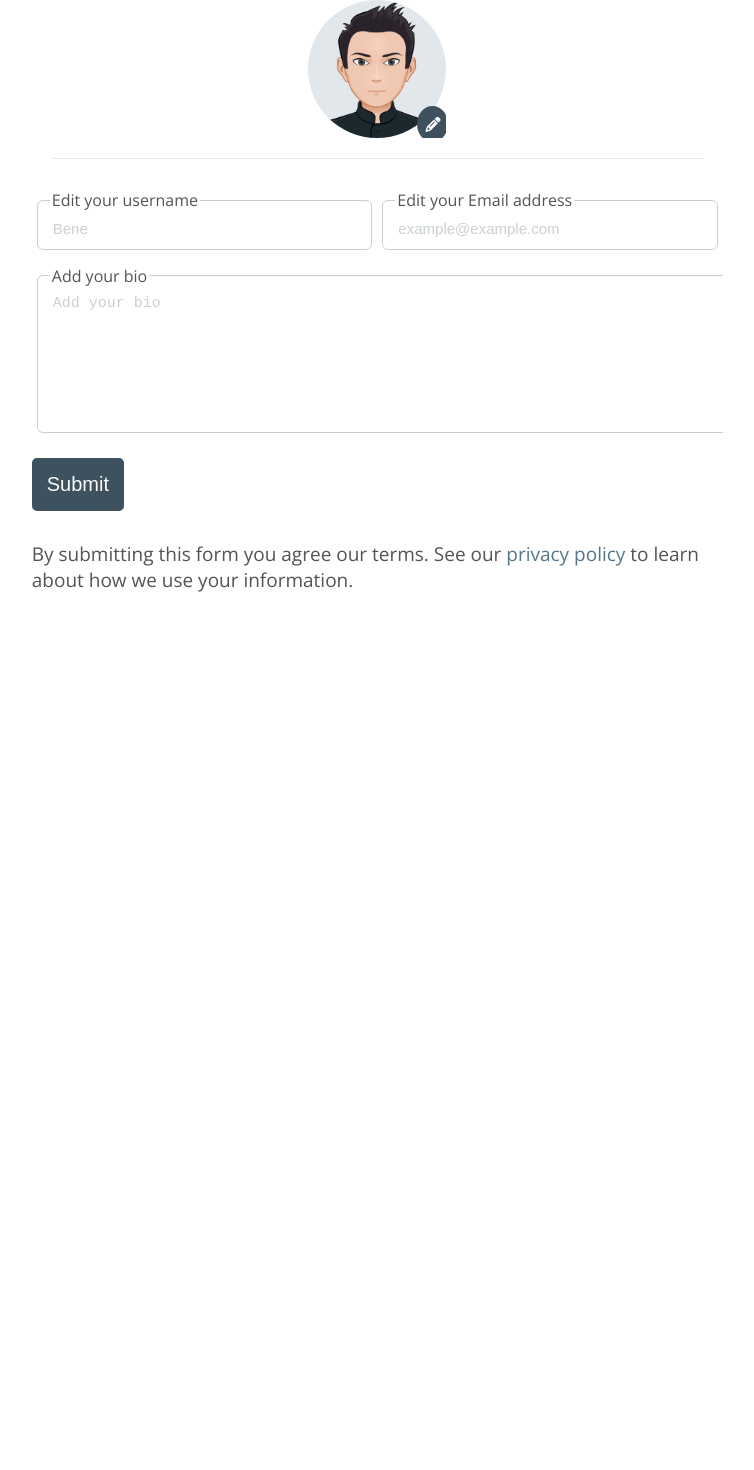
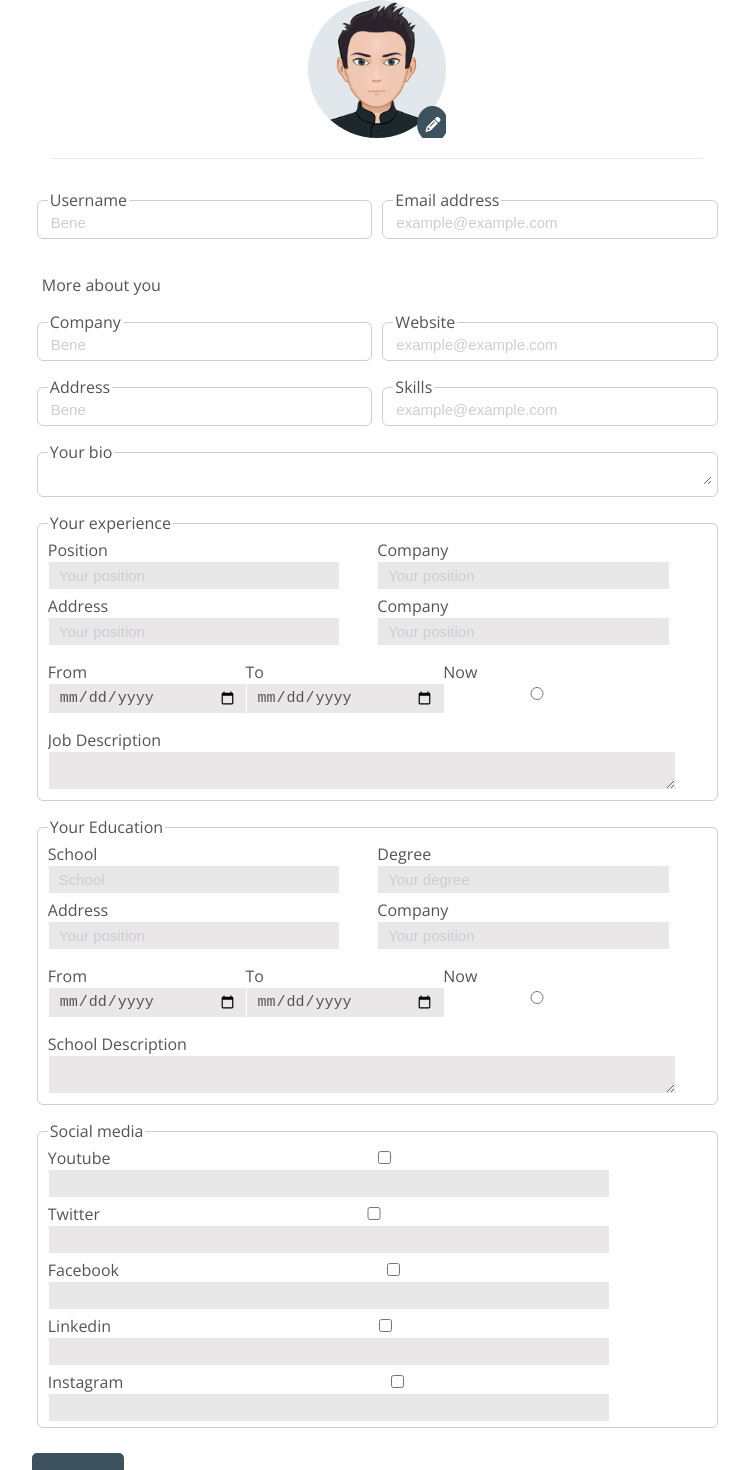
Before and after one commit to Jaman-dedy/peace360-frontend, a React (Create React App) app: page /editProfile in a window 1280 px wide. Shown: the part 211-1681 px from the top of the page, without its empty margins (301-1055 px from the left). Before the commit the page ends 814 px from the top, so only its background shows below. Built offline with nearby package versions, Linux system fonts and the light colour scheme.

Commit message:
Add more field in edit Profile page

```diff
--- a/src/components/Profile/EditProfile/EditProfile.js
+++ b/src/components/Profile/EditProfile/EditProfile.js
@@ -1,9 +1,20 @@
 import React, { Component } from 'react';
+import TextareaAutosize from 'react-textarea-autosize';
 import './EditProfile.scss';
 import Layout from '../../Menu/Toolbar/Toolbar';
 import avatar from '../../../assets/images/avatar.jpg';
-
+import { NavLink } from 'react-router-dom';
 class EditProfile extends Component {
+  state = {
+    displayMore: true,
+    displayExperience: true,
+    displayEducation: true,
+    displaySocial: true
+  };
+  onDisplayMore = () => {};
+  onDisplayExperience = () => {};
+  onDisplayEducation = () => {};
+  onDisplaySocial = () => {};
   render() {
     return (
       <div>
@@ -12,13 +23,15 @@ class EditProfile extends Component {
             <Layout></Layout>
           </div>
           <div className='editContent'>
-            <div className='boxContent back'>
-              <i class='fas fa-chevron-left'></i>
-            </div>
+            <NavLink to='/profile'>
+              <div className='boxContent back'>
+                <i class='fas fa-chevron-left'></i>
+              </div>
+            </NavLink>
+
             <div className='edit_container boxContent'>
               <div className=''>
                 <div className='title main-color center'>Edit your Profile</div>
-
                 <form action=''>
                   <div className='form'>
                     <div className='row image'>
@@ -33,13 +46,53 @@ class EditProfile extends Component {
                     <div className='row'>
                       <div className='box'>
                         <fieldset>
-                          <legend>Edit your username</legend>
+                          <legend>Username</legend>
                           <input type='text' placeholder='Bene' />
                         </fieldset>
                       </div>
                       <div className='box'>
                         <fieldset>
-                          <legend> Edit your Email address</legend>
+                          <legend>Email address</legend>
+                          <input
+                            type='text'
+                            placeholder='example@example.com'
+                          />
+                        </fieldset>
+                      </div>
+                    </div>
+                    <div
+                      className='font-color more-about-user'
+                      onClick={this.onDisplayMore}
+                    >
+                      More about you
+                    </div>
+                    <div className='row'>
+                      <div className='box'>
+                        <fieldset>
+                          <legend>Company</legend>
+                          <input type='text' placeholder='Bene' />
+                        </fieldset>
+                      </div>
+                      <div className='box'>
+                        <fieldset>
+                          <legend> Website</legend>
+                          <input
+                            type='text'
+                            placeholder='example@example.com'
+                          />
+                        </fieldset>
+                      </div>
+                    </div>
+                    <div className='row'>
+                      <div className='box'>
+                        <fieldset>
+                          <legend>Address</legend>
+                          <input type='text' placeholder='Bene' />
+                        </fieldset>
+                      </div>
+                      <div className='box'>
+                        <fieldset>
+                          <legend>Skills</legend>
                           <input
                             type='text'
                             placeholder='example@example.com'
@@ -49,23 +102,129 @@ class EditProfile extends Component {
                     </div>
                     <div className='row'>
                       <fieldset>
-                        <legend>Add your bio</legend>
-                        <textarea
-                          name='textarea'
-                          id='textarea'
-                          cols='90'
-                          rows='7'
-                          placeholder='Add your bio'
-                        ></textarea>
+                        <legend>Your bio</legend>
+                        <TextareaAutosize style={{ width: '100%' }} />
+                      </fieldset>
+                    </div>
+                    <div className='row font-color'>
+                      <fieldset>
+                        <legend>Your experience</legend>
+                        <div className='row'>
+                          <div className='box'>
+                            <label htmlFor='position'>Position</label>
+                            <input type='text' placeholder='Your position' />
+                          </div>
+                          <div className='box'>
+                            <label htmlFor='company'>Company</label>
+                            <input type='text' placeholder='Your position' />
+                          </div>
+                        </div>
+                        <div className='row'>
+                          <div className='box'>
+                            <label htmlFor='Address'>Address</label>
+                            <input type='text' placeholder='Your position' />
+                          </div>
+                          <div className='box'>
+                            <label htmlFor='company'>Company</label>
+                            <input type='text' placeholder='Your position' />
+                          </div>
+                        </div>
+                        <div className='row'>
+                          <div className='time_box'>
+                            <label htmlFor='Address'>From</label>
+                            <input type='date' placeholder='Your position' />
+                          </div>
+                          <div className='time_box'>
+                            <label htmlFor='company'>To</label>
+                            <input type='date' placeholder='Your position' />
+                          </div>
+                          <div className='time_box'>
+                            <label htmlFor='company'>Now</label>
+                            <input type='radio' placeholder='Your position' />
+                          </div>
+                        </div>
+                        <div className='row text_area'>
+                          <label htmlFor='company'>Job Description</label>
+                          <TextareaAutosize />
+                        </div>
+                      </fieldset>
+                    </div>
+
+                    <div className='row font-color'>
+                      <fieldset>
+                        <legend>Your Education</legend>
+                        <div className='row'>
+                          <div className='box'>
+                            <label htmlFor='school'>School</label>
+                            <input type='text' placeholder='School' />
+                          </div>
+                          <div className='box'>
+                            <label htmlFor='degree'>Degree</label>
+                            <input type='text' placeholder='Your degree' />
+                          </div>
+                        </div>
+                        <div className='row'>
+                          <div className='box'>
+                            <label htmlFor='Address'>Address</label>
+                            <input type='text' placeholder='Your position' />
+                          </div>
+                          <div className='box'>
+                            <label htmlFor='company'>Company</label>
+                            <input type='text' placeholder='Your position' />
+                          </div>
+                        </div>
+                        <div className='row'>
+                          <div className='time_box'>
+                            <label htmlFor='Address'>From</label>
+                            <input type='date' placeholder='Your position' />
+                          </div>
+                          <div className='time_box'>
+                            <label htmlFor='company'>To</label>
+                            <input type='date' placeholder='Your position' />
+                          </div>
+                          <div className='time_box'>
+                            <label htmlFor='company'>Now</label>
+                            <input type='radio' placeholder='Your position' />
+                          </div>
+                        </div>
+                        <div className='row text_area'>
+                          <label htmlFor='company'>School Description</label>
+                          <TextareaAutosize />
+                        </div>
+                      </fieldset>
+                    </div>
+                    <div className='row font-color'>
+                      <fieldset>
+                        <legend>Social media</legend>
+                        <div className='row social'>
+                          <label htmlFor='linkedin'>Youtube</label>
+                          <input type='checkbox' />
+                          <input type='text' className='link' />
+                        </div>
+                        <div className='row social'>
+                          <label htmlFor='twitter'>Twitter</label>
+                          <input type='checkbox' />
+                          <input type='text' className='link' />
+                        </div>
+                        <div className='row social'>
+                          <label htmlFor='facebook'>Facebook</label>
+                          <input type='checkbox' />
+                          <input type='text' className='link' />
+                        </div>
+                        <div className='row social'>
+                          <label htmlFor='Linkedin'>Linkedin</label>
+                          <input type='checkbox' />
+                          <input type='text' className='link' />
+                        </div>
+                        <div className='row social'>
+                          <label htmlFor='Instagram'>Instagram</label>
+                          <input type='checkbox' />
+                          <input type='text' className='link' />
+                        </div>
                       </fieldset>
                     </div>
                     <div className='btn'>
                       <button>Submit</button>
-                    </div>
-                    <div className='text font-color'>
-                      By submitting this form you agree our terms. See our{' '}
-                      <span className='primary-color'>privacy policy</span> to
-                      learn about how we use your information.
                     </div>
                   </div>
                 </form>
--- a/src/components/Profile/EditProfile/EditProfile.scss
+++ b/src/components/Profile/EditProfile/EditProfile.scss
@@ -66,6 +66,45 @@ $brighter: #cacfd1;
       .editIcon:hover {
         background-color: $primary-color;
       }
+      fieldset {
+        padding: 0 10px 5px 10px;
+      }
+      .more-about-user {
+        padding: 30px 10px 5px 10px;
+      }
+      fieldset {
+        .social {
+          .link input {
+            width: 92% !important;
+            padding: 5px 10px;
+            background-color: darkseagreen;
+          }
+        }
+        .row {
+          overflow: hidden;
+
+          textarea {
+            background-color: rgb(233, 231, 231);
+            padding: 10px;
+            margin: 0 150px 0 0;
+            width: 92%;
+          }
+          input {
+            width: 82%;
+            padding: 5px 10px;
+
+            background-color: rgb(233, 231, 231);
+          }
+          .time_box {
+            float: left;
+            width: 30%;
+            padding: 10px 0;
+            input {
+              width: 90%;
+            }
+          }
+        }
+      }
     }
   }
 }
```
